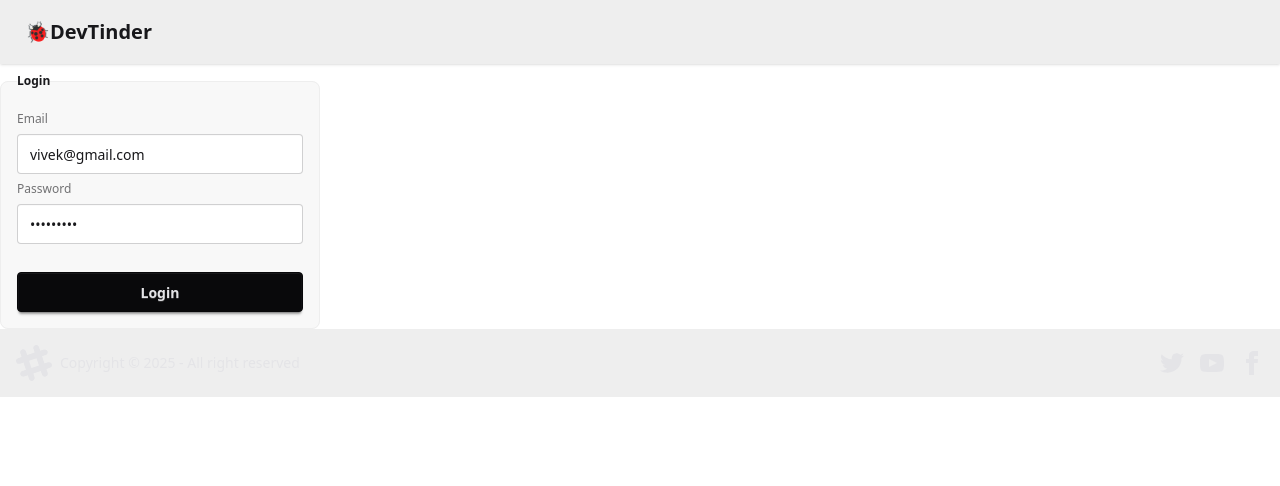
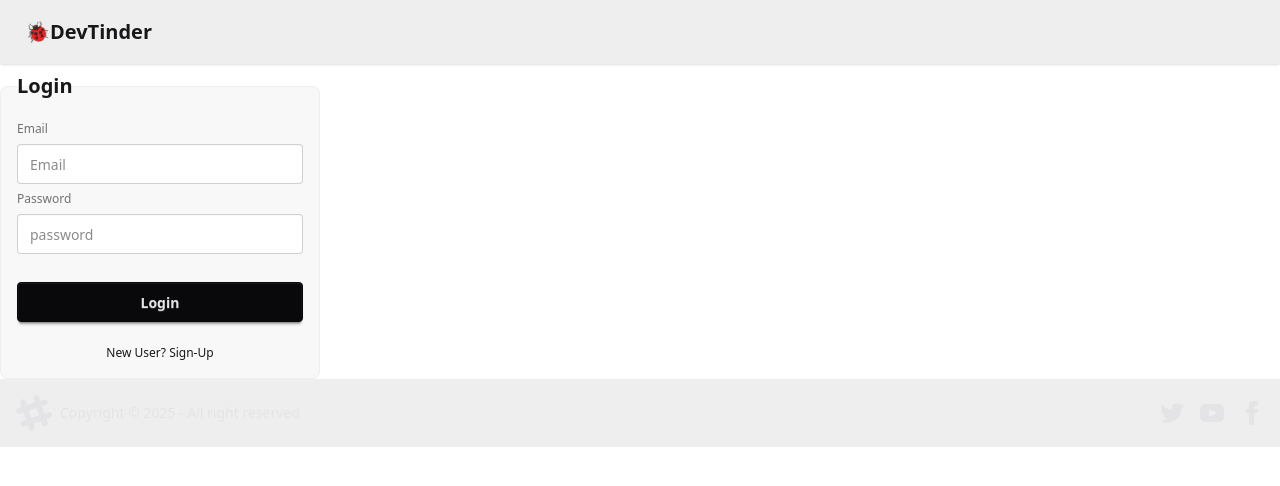
Before and after one commit to NitinTSutar/DevTinder, a React (Vite) app: page /login in a window 1280 px wide. Shown: the top 486 px of the page. Built offline with nearby package versions, Linux system fonts and the light colour scheme; no server answers.

Commit message:
created signupPage

```diff
--- a/src/App.jsx
+++ b/src/App.jsx
@@ -29,7 +29,7 @@ const App = () => {
     if (!userData) {
       fetchUser();
     }
-  }, [userData]);
+  }, []);
 
   return (
     <>
--- a/src/components/UserCard.jsx
+++ b/src/components/UserCard.jsx
@@ -43,7 +43,7 @@ const UserCard = ({ user, feed }) => {
           <div className="card-actions">
             <button
               className="btn btn-outline btn-secondary"
-              onClick={() => handleSendRequest("ignore", _id)}
+              onClick={() => handleSendRequest("ignored", _id)}
             >
               Ignore
             </button>
--- a/src/pages/Login.jsx
+++ b/src/pages/Login.jsx
@@ -6,15 +6,17 @@ import { useNavigate } from "react-router";
 import { BASE_URL } from "../utils/constants";
 
 const Login = () => {
-  const [email, setEmailId] = useState("vivek@gmail.com");
-  const [password, setPassword] = useState("Vivek@123");
+  const [firstName, setFirstName] = useState("");
+  const [lastName, setLastName] = useState("");
+  const [email, setEmailId] = useState("");
+  const [password, setPassword] = useState("");
+  const [isLogin, setIsLogin] = useState(true);
   const dispatch = useDispatch();
   const navigate = useNavigate();
   const [error, setError] = useState("");
 
   const handleLogin = async () => {
     try {
-      // 1. Login API call
       await axios.post(
         BASE_URL + "/login",
         {
@@ -23,14 +25,37 @@ const Login = () => {
         },
         { withCredentials: true }
       );
+      // console.log(res.data.data);
 
-      // 2. Fetch full user profile
       const res = await axios.get(BASE_URL + "/profile/view", {
         withCredentials: true,
       });
-
       dispatch(addUser(res.data));
       navigate("/");
+    } catch (err) {
+      setError(err?.response?.data?.message || "Something went wrong");
+    }
+  };
+  const handleSignIn = async () => {
+    try {
+      await axios.post(
+        BASE_URL + "/signup",
+        {
+          firstName,
+          lastName,
+          email,
+          password,
+        },
+        {
+          withCredentials: true,
+        }
+      );
+
+      const res = await axios.get(BASE_URL + "/profile/view", {
+        withCredentials: true,
+      });
+      dispatch(addUser(res.data));
+      return navigate("/profile");
     } catch (err) {
       setError(err?.response?.data?.message || "Something went wrong");
     }
@@ -38,7 +63,31 @@ const Login = () => {
 
   return (
     <fieldset className="fieldset bg-base-200 border-base-300 rounded-box w-xs border p-4">
-      <legend className="fieldset-legend">Login</legend>
+      <legend className="fieldset-legend text-sm sm:text-lg md:text-xl ">
+        {isLogin ? "Login" : "Signup"}
+      </legend>
+
+      {!isLogin && (
+        <>
+          <label className="label">First Name</label>
+          <input
+            type="text"
+            className="input"
+            placeholder="First Name"
+            value={firstName}
+            onChange={(e) => setFirstName(e.target.value)}
+          />
+
+          <label className="label">Last Name</label>
+          <input
+            type="text"
+            className="input"
+            placeholder="Last Name"
+            value={lastName}
+            onChange={(e) => setLastName(e.target.value)}
+          />
+        </>
+      )}
 
       <label className="label">Email</label>
       <input
@@ -58,9 +107,19 @@ const Login = () => {
         onChange={(e) => setPassword(e.target.value)}
       />
       <p className="text-red-500">{error}</p>
-      <button className="btn btn-neutral mt-4" onClick={handleLogin}>
-        Login
+      <button
+        className="btn btn-neutral mt-4"
+        onClick={isLogin ? handleLogin : handleSignIn}
+      >
+        {isLogin ? "Login" : "Signup"}
       </button>
+      <label
+        htmlFor="lable"
+        className="cursor-pointer mt-4 text-center"
+        onClick={() => setIsLogin(!isLogin)}
+      >
+        {isLogin ? "New User? Sign-Up" : "Already have an Account? Sign-In"}
+      </label>
     </fieldset>
   );
 };
--- a/src/utils/userSlice.js
+++ b/src/utils/userSlice.js
@@ -5,7 +5,7 @@ export const userSlice = createSlice({
   name: 'user',
   initialState : null,
   reducers:{
-    addUser: (_, action) =>{
+    addUser: (state, action) =>{
       return action.payload
     },
     removeUser: () =>{
```
